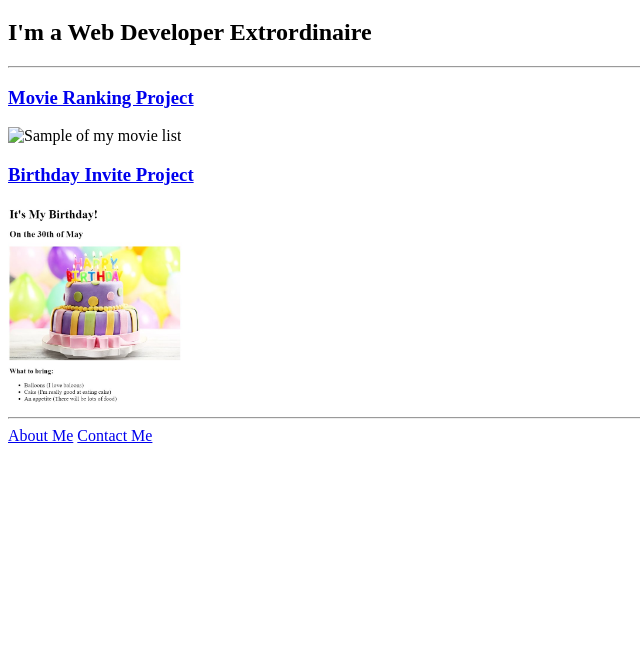
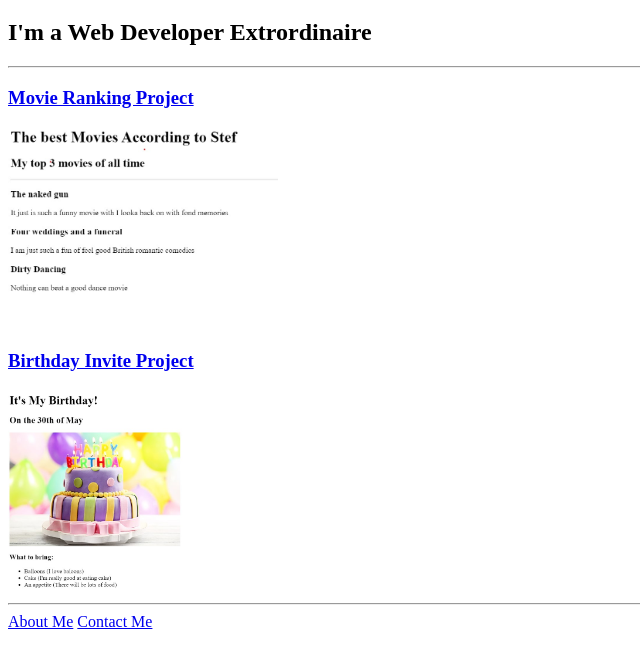
Before and after one commit to StefanieCailliau/html-portfolio, a plain HTML site: page index.html in a window 1280 px wide. Shown: the part 61-726 px from the top of the page, without its empty margins (0-640 px from the left). Drawn offline with Linux system fonts and the light colour scheme.

Commit message:
Update index.html

```diff
--- a/index.html
+++ b/index.html
@@ -10,7 +10,7 @@
     <h2>I'm a Web Developer Extrordinaire</h2>
     <hr />
     <h3><a href="./public/movie-ranking.html">Movie Ranking Project</a></h3>
-    <img src="./assets/images/My movie project.jpg/" height="200" alt="Sample of my movie list"/>
+    <img src="./assets/images/My movie project.jpg" height="200" alt="Sample of my movie list"/>
     <h3><a href="./public/birthday-invite.html">Birthday Invite Project</a></h3>
     <img src="./assets/images/My birthday project.jpg" height="200" alt="Sample of my Birthday Invite Card"/>
     <hr />
```
